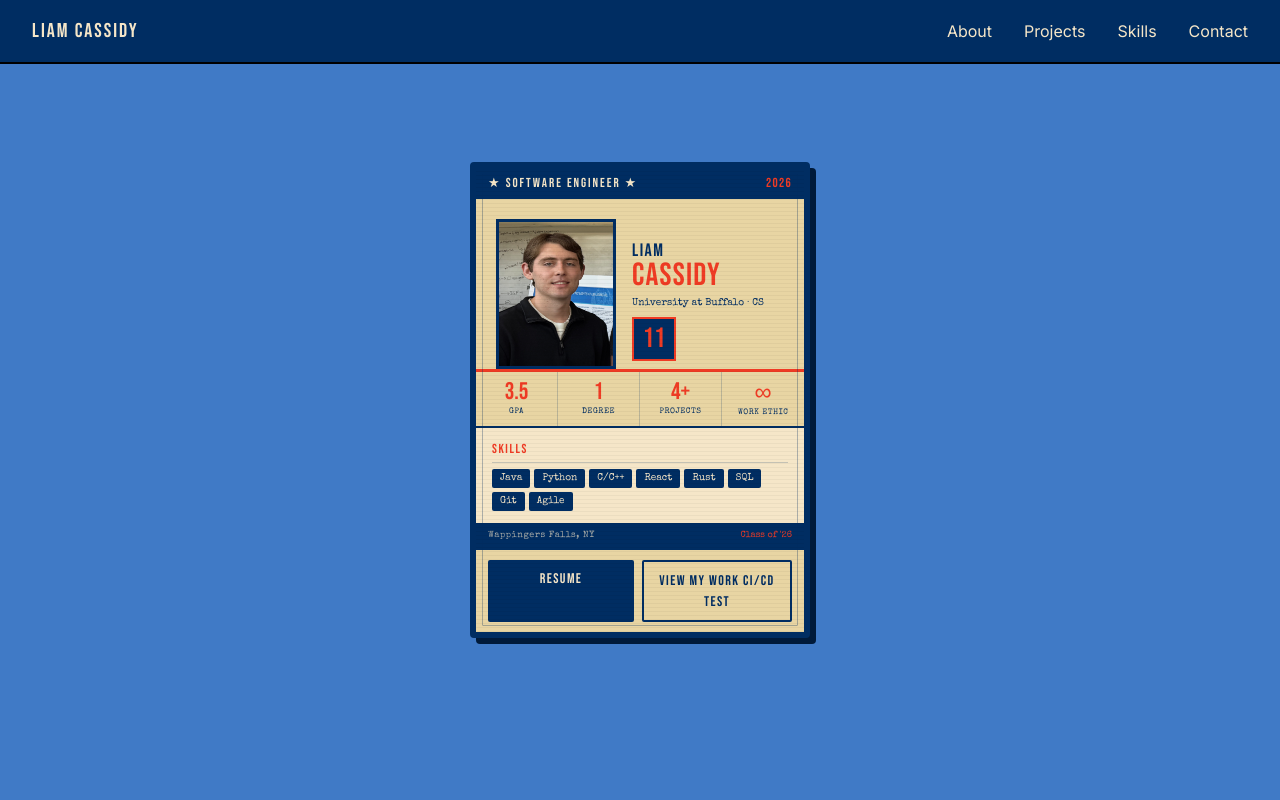
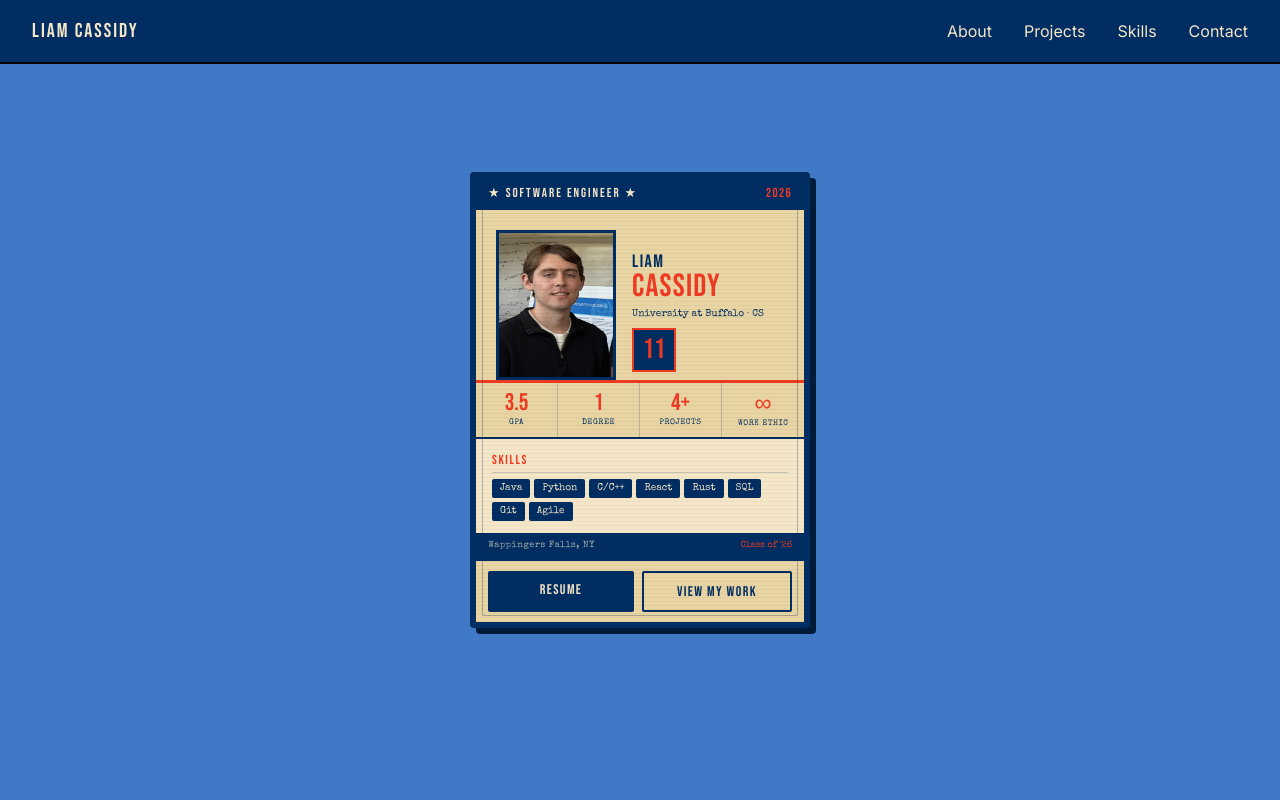
Before and after one commit to liam-cassidy11/portfolio, a React (Vite) app: page / in a window 1280 px wide. Shown: the top 800 px of the page. Built offline with nearby package versions, Linux system fonts and the light colour scheme.

Commit message:
Undo automatic deployment test

```diff
--- a/src/components/Hero.jsx
+++ b/src/components/Hero.jsx
@@ -150,7 +150,7 @@ function Hero() {
               border: '2px solid #002D62', borderRadius: '2px',
               textDecoration: 'none', cursor: 'pointer'
             }}>
-              View My Work CI/CD TEST
+              View My Work
             </a>
           </div>
 
```
